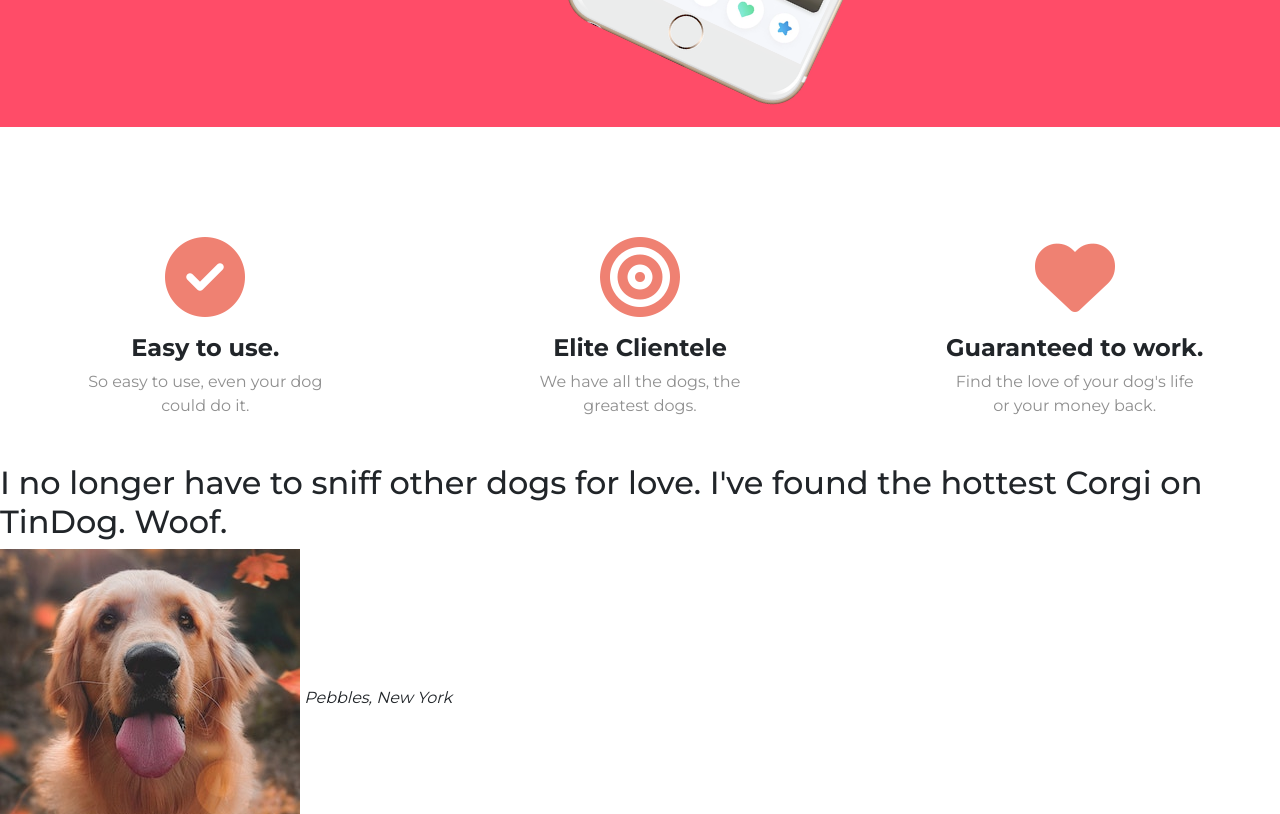
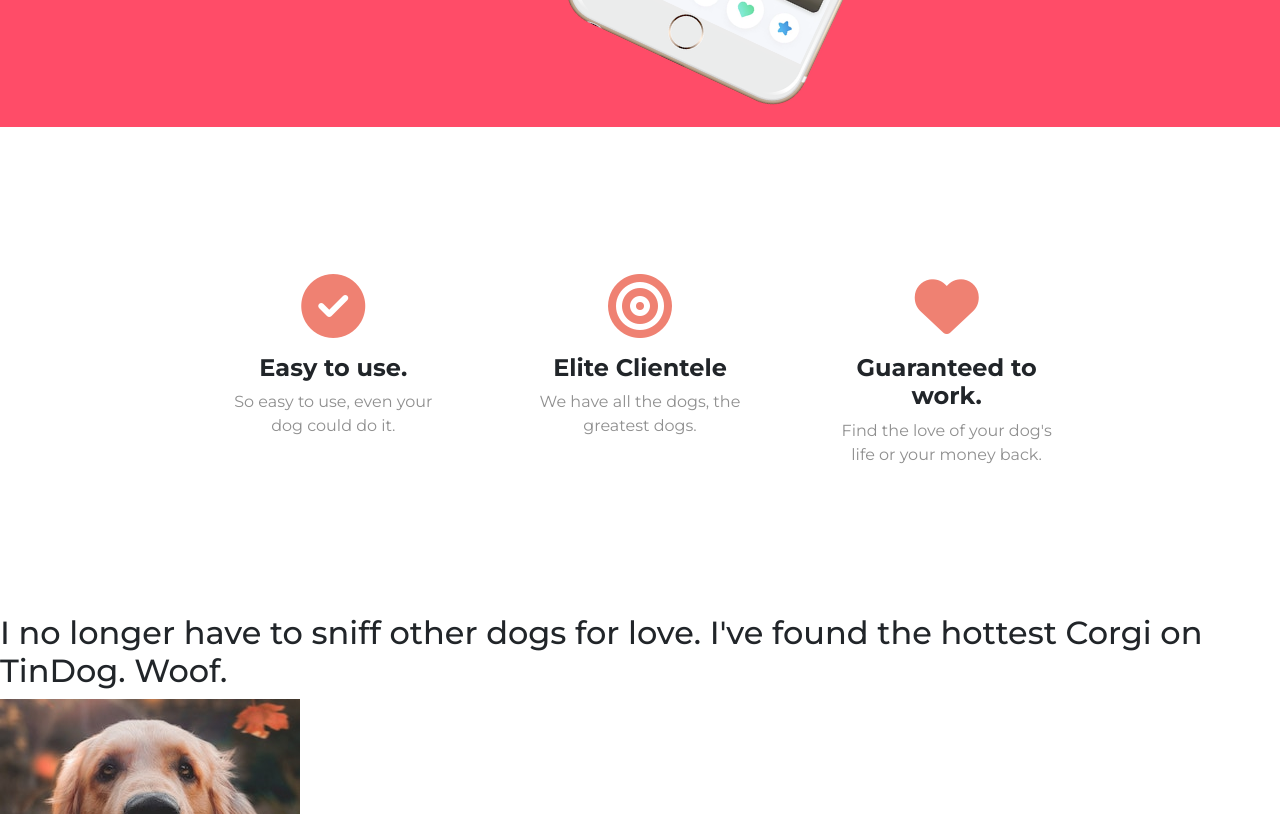
Before and after one commit to TheOriginalSNP/Bootstrap, a plain HTML site: page index.html in a window 1280 px wide. Shown: the part 620-1434 px from the top of the page. Drawn offline with nearby package versions, Linux system fonts and the light colour scheme.

Commit message:
finished top two secitons

```diff
--- a/css/styles.css
+++ b/css/styles.css
@@ -64,12 +64,12 @@
 
 #features {
     text-align: center;
+    padding: 7% 15%;
 }
 
 .features-icon {
     color: #ef8172;
-    transform: scale(500%);
-    margin: 30% 0 13% 0;
+    margin: 1rem;
 }
 
 .features-icon:hover {
@@ -77,5 +77,5 @@
 }
 
 .features-items {
-    padding: 30px;
+    padding: 4.5%;
 }
--- a/index.html
+++ b/index.html
@@ -97,19 +97,19 @@
 
     <div class="row">
       <div class="col-lg-4 features-items">
-        <i class="fa-solid fa-circle-check features-icon"></i>
+        <i class="fa-solid fa-circle-check fa-4x features-icon"></i>
         <h3>Easy to use.</h3>
-        <p>So easy to use, even your dog <br>could do it.</p>
+        <p>So easy to use, even your dog could do it.</p>
       </div>
       <div class="col-lg-4 features-items">
-        <i class="fa-solid fa-bullseye features-icon"></i>
+        <i class="fa-solid fa-bullseye fa-4x features-icon"></i>
         <h3>Elite Clientele</h3>
-        <p>We have all the dogs, the <br>greatest dogs.</p>
+        <p>We have all the dogs, the greatest dogs.</p>
       </div>
       <div class="col-lg-4 features-items">
-        <i class="fa-solid fa-heart features-icon"></i>
+        <i class="fa-solid fa-heart fa-4x features-icon"></i>
         <h3>Guaranteed to work.</h3>
-        <p>Find the love of your dog's life<br> or your money back.</p>
+        <p>Find the love of your dog's life or your money back.</p>
       </div>
 
     </div>
```
